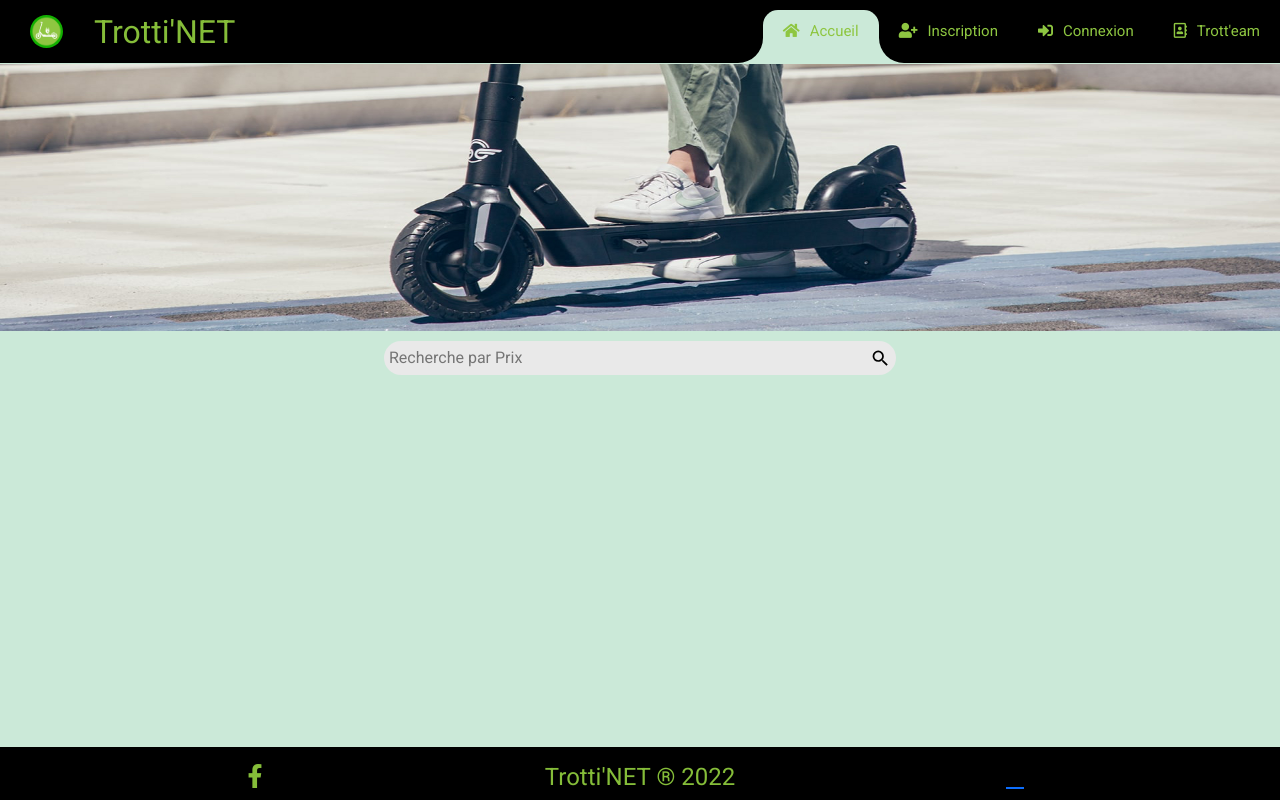
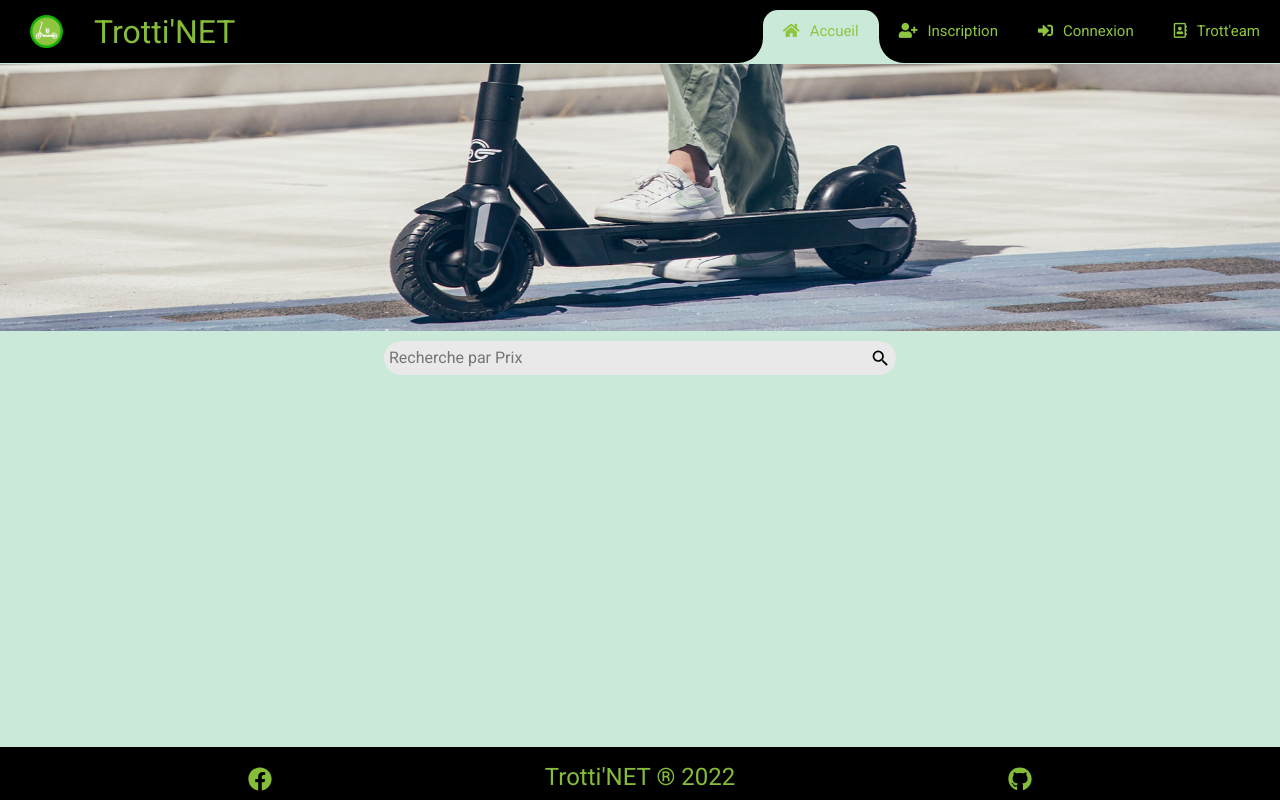
Before and after one commit to jordan-creyelman/trotinette, a React (Create React App) app: page / in a window 1280 px wide. Built offline with nearby package versions, Linux system fonts and the light colour scheme.

Commit message:
icon change

```diff
--- a/src/components/Footer/index.css
+++ b/src/components/Footer/index.css
@@ -37,9 +37,6 @@ h4{
     width: 100%;
     text-align: center;
 }
-.fab  {
+.icon-footer  {
     color:#85bd39 ;
 }
-.fa-brands{
-    color:#85bd39 ;
-}
--- a/src/components/Footer/index.jsx
+++ b/src/components/Footer/index.jsx
@@ -2,6 +2,8 @@
 // import Box from '@material-ui/core/Box';
 import React from "react";
 import "./index.css";
+import { FaGithub, FaFacebook } from "react-icons/fa";
+
 
 export default function Footer() {
   return (
@@ -22,7 +24,7 @@ export default function Footer() {
           <div className="row">
             <div className="col">
                <a target="_blank" rel="noreferrer" href="https://www.facebook.com">
-                 <h4><i className='fab fa-facebook-f'></i></h4>
+                 <h4><FaFacebook className="icon-footer"/></h4>
               </a>
             </div>
             <div className="col">
@@ -30,7 +32,7 @@ export default function Footer() {
             </div>
             <div className="col">
               <a target="_blank" rel="noreferrer" href="https://github.com/jordan-creyelman/trotinette">
-                <h4><i class="fa-brands fa-github"></i></h4>
+                <h4><FaGithub className="icon-footer"/></h4>
               </a>
             </div>
           </div>
```
